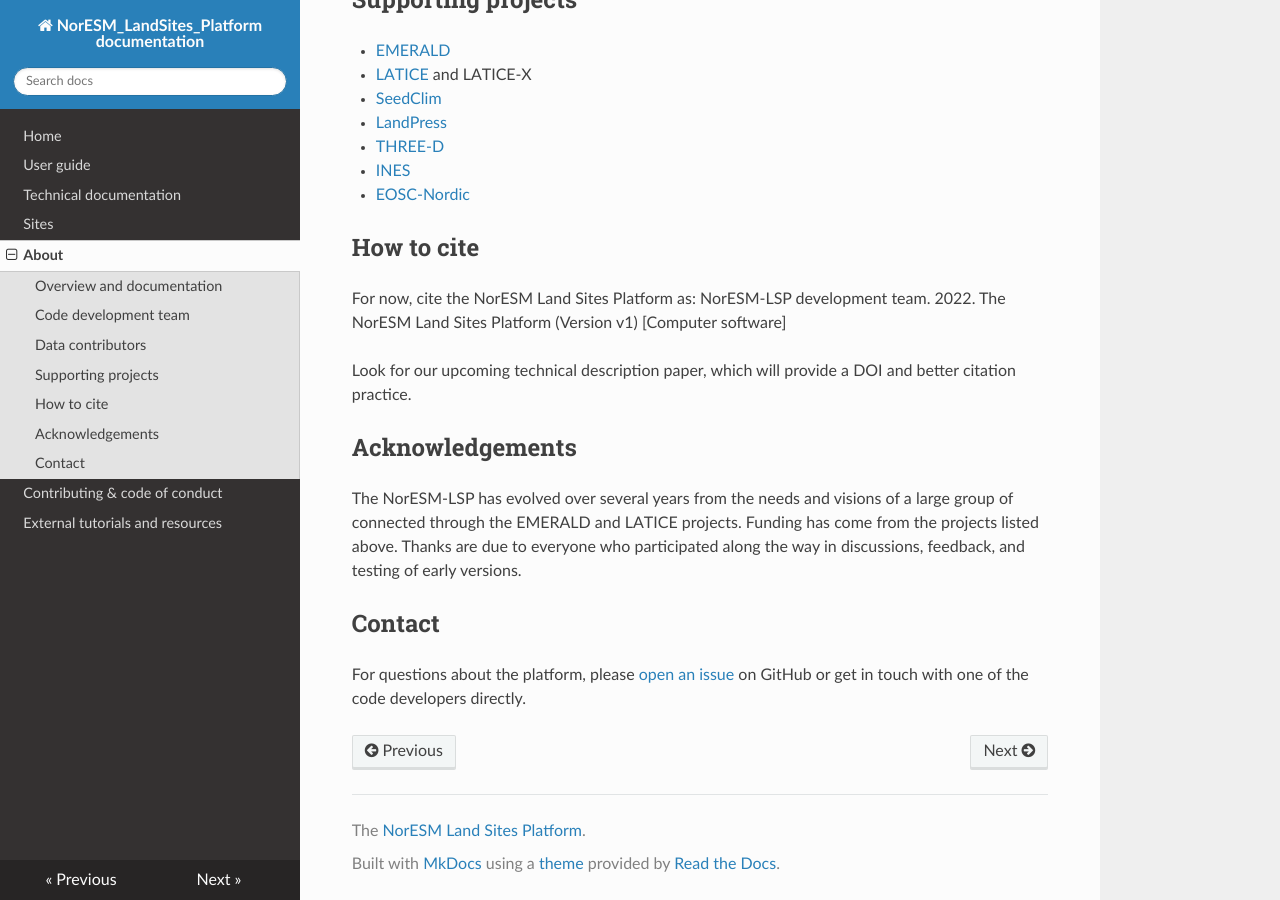
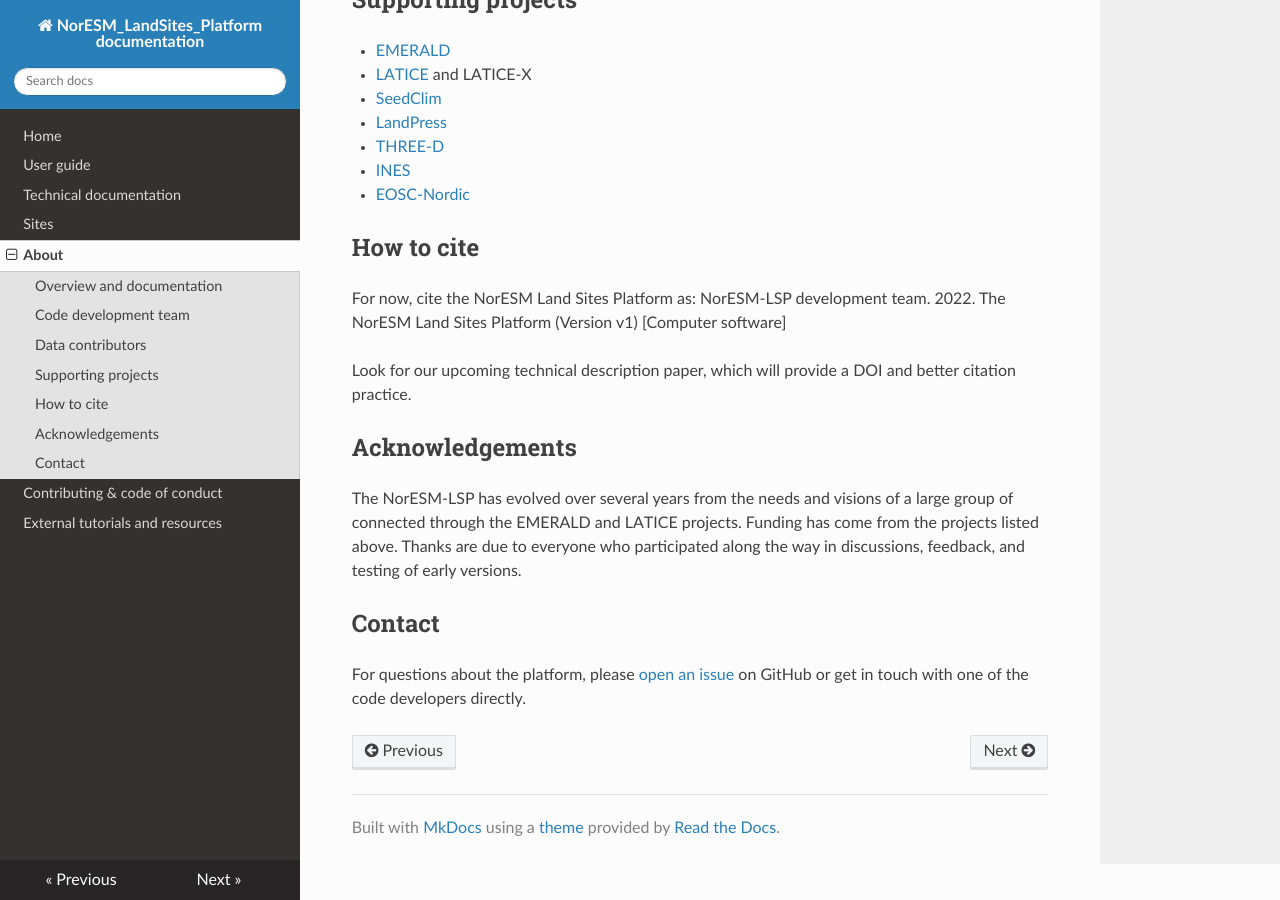
Before and after one commit to NorESMhub/noresm-land-sites-platform, an MkDocs documentation site: the page built from docs/about.md, in a window 1280 px wide and 900 px high, scrolled down 2037 px. Built offline with MkDocs 1.6.1, drawn with Linux system fonts in a browser that asks for light colours; nearby versions of some CDN libraries.

Commit message:
Update mkdocs.yml

```diff
--- a/mkdocs.yml
+++ b/mkdocs.yml
@@ -14,4 +14,5 @@
 extra_javascript:
   - javascripts/map.js
 theme: readthedocs
-copyright: The <a href="https://noresmhub.github.io/noresm-land-sites-platform/">NorESM Land Sites Platform</a>.
+extra:
+  generator: false
```
